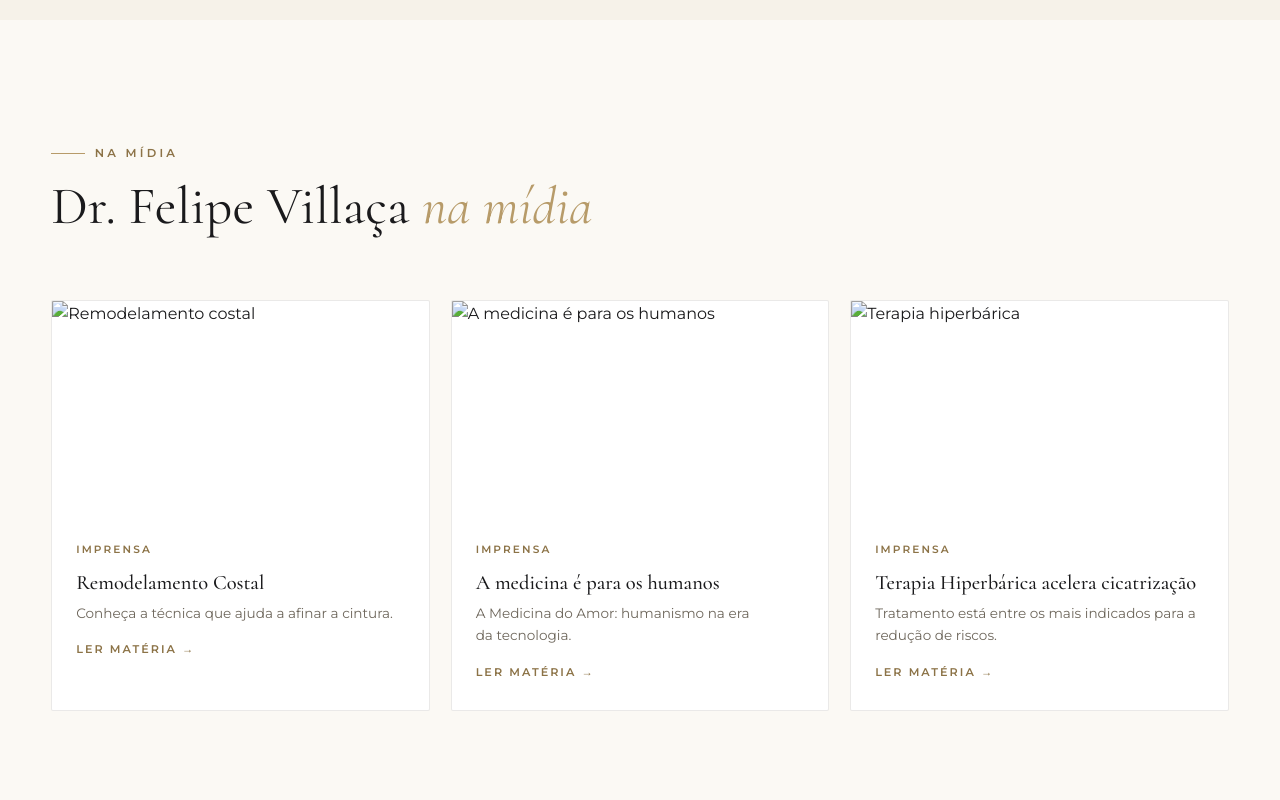
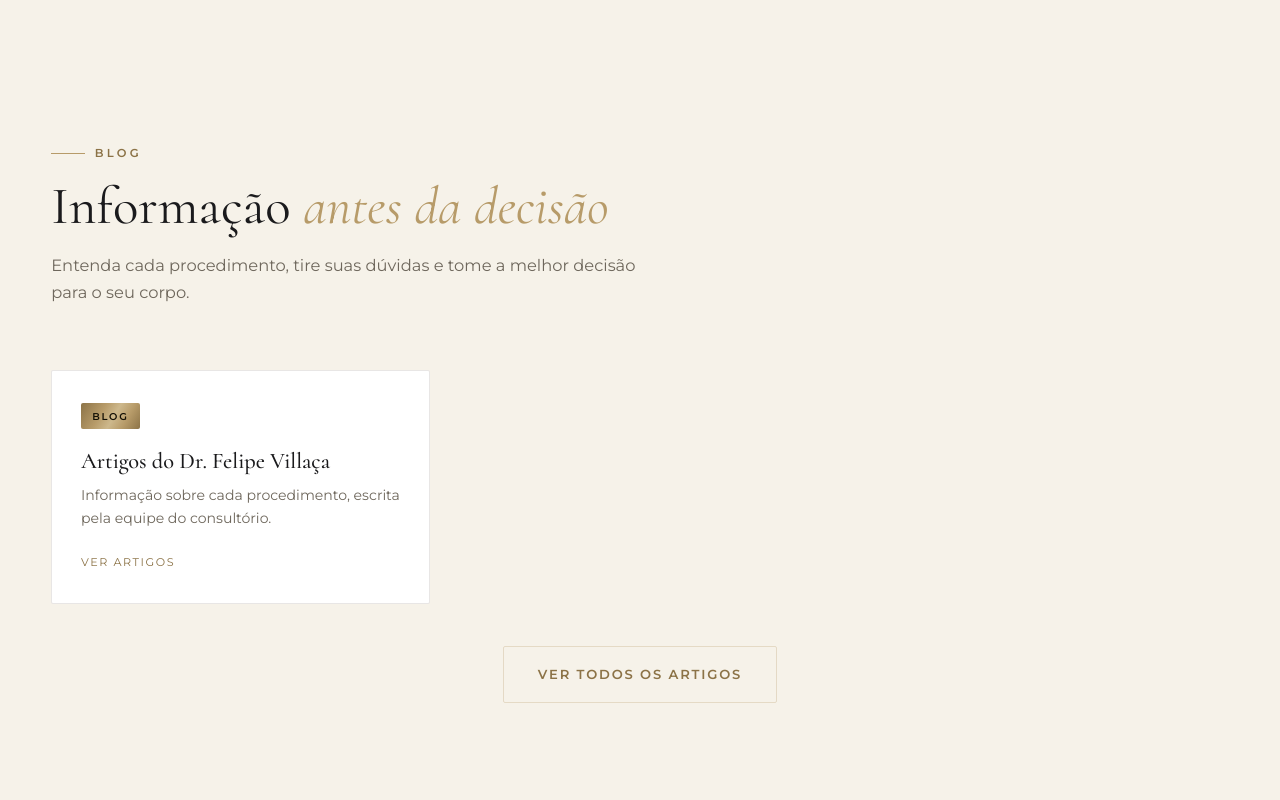
Before and after one commit to otavio6/dr-felipe-villaca-web-site, a plain HTML site: page index.html in a window 1280 px wide. Shown: the part 8280-9080 px from the top of the page. Drawn offline with Linux system fonts and the light colour scheme.

Commit message:
feat: home passa a listar os artigos do blog e perde a secao Na Midia
A secao #blog da home tinha tres cards escritos a mao, marcados "Em breve" e
sem link nenhum: nasceram antes do blog existir e nunca foram ligados a ele.
Quem publicava pelo painel nao aparecia na home. Agora o gerador injeta os
tres artigos mais recentes entre marcadores no index.html, como ja fazia com
o sitemap.xml - o repositorio guarda os marcadores e um card de fallback, e
so a copia que vai para o Azure e preenchida.

Junto, a secao "Na Midia" saiu. Eram tres materias hospedadas no
felipevillaca.com, um segundo site do mesmo medico: a home exportava tres
links follow para um dominio que disputa as mesmas palavras-chave que ela.
O markup .media-card foi reaproveitado pelos cards do blog, que e o formato
com foto que ja estava aprovado. Restam 8 links para la na secao de
procedimentos - mesma questao, decisao pendente do cliente.

Conferido: gerador roda tres vezes seguidas sem duplicar card nem marcador,
e sem artigo publicado troca a grade por um convite curto em vez de deixar
tres buracos.

Co-Authored-By: Claude Opus 5 (1M context) <noreply@anthropic.com>

```diff
--- a/index.html
+++ b/index.html
@@ -919,52 +919,13 @@ p{text-wrap:pretty}
   </div>
 </section>
 
-<!-- ===== NA MÍDIA ===== -->
-<section class="sec" id="midia">
-  <div class="wrap">
-    <div class="sec-head">
-      <span class="eyebrow">Na Mídia</span>
-      <h2>Dr. Felipe Villaça <span class="gold-text">na mídia</span></h2>
-    </div>
-    <div class="media-grid">
-      <article class="media-card reveal">
-        <a href="https://felipevillaca.com/remodelamento-costal-conheca-a-tecnica-que-ajuda-a-afinar-a-cintura" target="_blank" rel="noopener">
-          <div class="thumb"><img src="https://assets.zyrosite.com/cdn-cgi/image/format=auto,w=1024,h=550,fit=crop/A0xVxN8yeVtL78n1/remodelamento_costal-AQEp3w8o5RfPkGxA.png" alt="Remodelamento costal" loading="lazy"></div>
-          <div class="body">
-            <small>Imprensa</small>
-            <h3>Remodelamento Costal</h3>
-            <p>Conheça a técnica que ajuda a afinar a cintura.</p>
-            <span class="link">Ler matéria →</span>
-          </div>
-        </a>
-      </article>
-      <article class="media-card reveal">
-        <a href="https://felipevillaca.com/a-medicina-e-para-os-humanos" target="_blank" rel="noopener">
-          <div class="thumb"><img src="https://assets.zyrosite.com/cdn-cgi/image/format=auto,w=1024,h=550,fit=crop/A0xVxN8yeVtL78n1/medicina_para_humanos-mjE9z1W5vetlwW8e.png" alt="A medicina é para os humanos" loading="lazy"></div>
-          <div class="body">
-            <small>Imprensa</small>
-            <h3>A medicina é para os humanos</h3>
-            <p>A Medicina do Amor: humanismo na era da tecnologia.</p>
-            <span class="link">Ler matéria →</span>
-          </div>
-        </a>
-      </article>
-      <article class="media-card reveal">
-        <a href="https://felipevillaca.com/terapia-hiperbarica-acelera-cicatrizacoes-de-cirurgias" target="_blank" rel="noopener">
-          <div class="thumb"><img src="https://assets.zyrosite.com/cdn-cgi/image/format=auto,w=1024,h=550,fit=crop/A0xVxN8yeVtL78n1/hiperbarica-mxB7zVV126Ur3eDX.png" alt="Terapia hiperbárica" loading="lazy"></div>
-          <div class="body">
-            <small>Imprensa</small>
-            <h3>Terapia Hiperbárica acelera cicatrização</h3>
-            <p>Tratamento está entre os mais indicados para a redução de riscos.</p>
-            <span class="link">Ler matéria →</span>
-          </div>
-        </a>
-      </article>
-    </div>
-  </div>
-</section>
+<!-- A seção "Na Mídia" foi removida em 05/08/2026. Eram três matérias hospedadas
+     no felipevillaca.com, um segundo site do mesmo médico: a home exportava três
+     links follow para um domínio que disputa as mesmas palavras-chave que ela.
+     O conteúdo continua no histórico do git; a ideia é republicá-lo como artigo
+     daqui pelo painel, e aí ele volta para a home sozinho, no domínio certo. -->
 
-<!-- ===== BLOG (institucional — para desativar, adicione o atributo "hidden" na section) ===== -->
+<!-- ===== BLOG (gerado por tools/build-blog.mjs — não editar os cards à mão) ===== -->
 <section class="sec" id="blog" style="background:#F6F2E9">
   <div class="wrap">
     <div class="sec-head">
@@ -972,25 +933,22 @@ p{text-wrap:pretty}
       <h2>Informação <span class="gold-text">antes da&nbsp;decisão</span></h2>
       <p>Entenda cada procedimento, tire suas dúvidas e tome a melhor decisão para o seu corpo.</p>
     </div>
+    <!-- BLOG:CARDS:INICIO -->
+    <!-- Preenchido pelo tools/build-blog.mjs a cada deploy, com os 3 artigos mais
+         recentes. O que estiver escrito aqui dentro é descartado, então editar à
+         mão não adianta: publique pelo painel em /admin. O trecho abaixo é só o
+         que aparece se o gerador não rodar. -->
     <div class="blog-grid">
       <article class="blog-card reveal">
-        <span class="tag">Lipo HD</span>
-        <h3>O que é Lipoescultura HD e por que ela é diferente da lipo tradicional?</h3>
-        <p>Entenda a tecnologia ultrassônica, a definição muscular e para quem o procedimento é indicado.</p>
-        <div class="meta"><span>Em breve</span><span>6 min de leitura</span></div>
+        <span class="tag">Blog</span>
+        <h3>Artigos do Dr. Felipe Villaça</h3>
+        <p>Informação sobre cada procedimento, escrita pela equipe do consultório.</p>
+        <div class="meta"><span>Ver artigos</span></div>
       </article>
-      <article class="blog-card reveal">
-        <span class="tag">Lipedema</span>
-        <h3>Lipedema: como saber se tenho e qual é o tratamento?</h3>
-        <p>Sintomas, diagnóstico e como a cirurgia especializada devolve estética e saúde.</p>
-        <div class="meta"><span>Em breve</span><span>7 min de leitura</span></div>
-      </article>
-      <article class="blog-card reveal">
-        <span class="tag">Pós-operatório</span>
-        <h3>Recuperação pós-cirurgia: o que esperar nos primeiros 30 dias?</h3>
-        <p>Um guia realista de cada semana da recuperação, do primeiro retorno à liberação para exercícios.</p>
-        <div class="meta"><span>Em breve</span><span>5 min de leitura</span></div>
-      </article>
+    </div>
+    <!-- BLOG:CARDS:FIM -->
+    <div class="testi-cta">
+      <a class="btn btn-ghost" href="/blog/">Ver todos os artigos</a>
     </div>
   </div>
 </section>
```
Also changed, not shown: tools/build-blog.mjs (+53 -0 lines), docs/blog/README.md.
